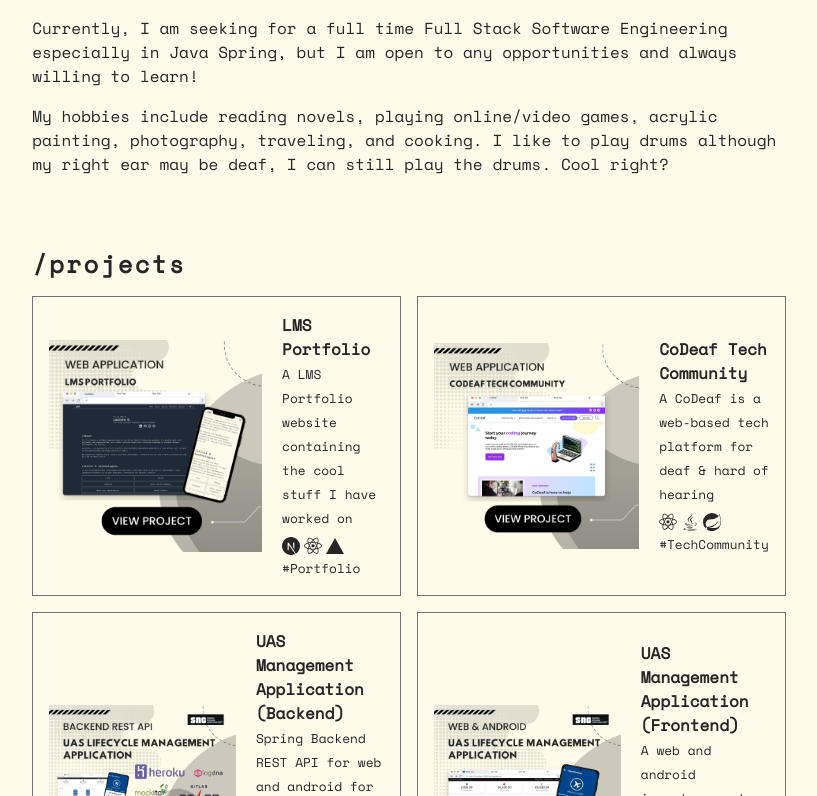
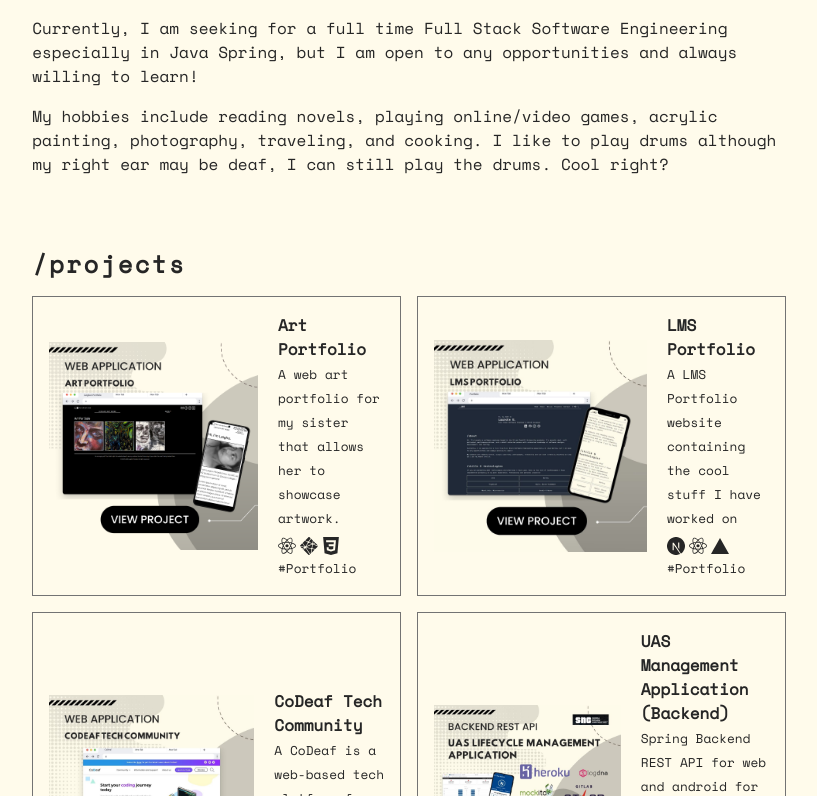
Before and after one commit to reicraftscodes/my-portfolio, a Next.js app: page / in a window 1280 px wide. Shown: the part 466-1262 px from the top of the page, without its empty margins (231-1048 px from the left). Built offline with nearby package versions, Linux system fonts and the light colour scheme.

Commit message:
feat: added new project to showcase

```diff
--- a/constants/projects.js
+++ b/constants/projects.js
@@ -20,12 +20,51 @@ import {
   SiJinja,
   SiSqlite,
   SiNextdotjs,
-  SiVercel
+  SiVercel,
+  SiNetlify,
+  SiCss3
 } from "react-icons/si"
 
 export const PROJECTS = [
   {
     id: 1,
+    title: "Art Portfolio",
+    description: " A web art portfolio for my sister that allows her to showcase artwork. ",
+    fullDesc: `
+      <ul>
+        <li style="font-weight: bold">Project Description: </li>
+        <p> The Leigha Mikaella portfolio website is a art portfolio website I created for my sister that allows her to showcase artwork and serves as a platform where she can sell her art. </p>
+        <br>
+        <li style="font-weight: bold; "> Project Link: <a style="text-decoration: underline; " href="https://leighamikaella.netlify.app/" target="_blank"> Leigha Mikaella Portfolio </a> </li>
+        <br>
+        <li style="font-weight: bold">Features: </li>
+        <br>
+        <ul>
+          <li> - Implemented a visually appealing and user-friendly interface with the option to switch between dark and light modes to enhance user experience based on personal preferences. </li>
+          <li> - The website is responsive and adapts seamlessly to different screen sizes and devices, providing a consistent and optimized experience for users on desktops, tablets, and mobile devices.</li>
+         </ul>
+        <br>
+        <li style="font-weight: bold">Technologies used: </li>
+        <ul>
+          <li> - React.js v18 </li>
+          <li> - CSS for design styling </li>
+          <li> - Netflify for deployment </li>
+        </ul>
+        <br>
+        <li> Published date:  FEBRUARY 2024 </li>
+      </ul>
+    `,
+    image: "/images/artfolio.png",
+    techs: [
+      { id: 1, name: "React.js", icon: <GrReactjs/> },
+      { id: 2, name: "Netflify", icon: <SiNetlify/> },
+      { id: 3, name: "CSS", icon: <SiCss3/> },
+
+    ],
+    other: "#Portfolio"
+  },
+  {
+    id: 2,
     title: "LMS Portfolio",
     description: " A LMS Portfolio website containing the cool stuff I have worked on ",
     fullDesc: `
@@ -36,7 +75,7 @@ export const PROJECTS = [
         <li style="font-weight: bold; "> Project Link: <a style="text-decoration: underline; " href="https://github.com/reicraftscodes/my-portfolio" target="_blank"> https://github.com/reicraftscodes/my-portfolio</a> </li>
         <br>
         <li style="font-weight: bold">Features: </li>
-        <li>Here are some possible features that I would like to implement</li>
+        <li>Here are the list features that I implemented</li>
         <br>
         <ul>
           <li> - Dark Mode and Light Mode: Implemented a visually appealing and user-friendly interface with the option to switch between dark and light modes to enhance user experience based on personal preferences. </li>
@@ -44,10 +83,10 @@ export const PROJECTS = [
           <li> - Smooth Navigation: Implemented an intuitive navigation system, allowing users to effortlessly explore the various sections of the website, enhancing the overall accessibility and user experience.</li>
          </ul>
         <br>
-        <li style="font-weight: bold">Technologies: </li>
+        <li style="font-weight: bold">Technologies used: </li>
         <ul>
           <li> - Next.js </li>
-          <li> - React.js </li>
+          <li> - React.js v18 </li>
           <li> - Vercel for deployment </li>
         </ul>
         <br>
@@ -63,7 +102,7 @@ export const PROJECTS = [
     other: "#Portfolio"
   },
   {
-    id: 2,
+    id: 3,
     title: "CoDeaf Tech Community",
     description: " A CoDeaf is a web-based tech platform for deaf & hard of hearing ",
     datePublished: "DECEMBER 2023 - PRESENT",
@@ -108,7 +147,7 @@ export const PROJECTS = [
     other: "#TechCommunity"
   },
   {
-    id: 3,
+    id: 4,
     title: "UAS Management Application (Backend)",
     description: "Spring Backend REST API for web and android for UAS Management Application",
     fullDesc: `
@@ -162,7 +201,7 @@ export const PROJECTS = [
     other: "#Unit-testing #Integration-Testing #TDD #BDD"
   },
   {
-    id: 4,
+    id: 5,
     title: "UAS Management Application (Frontend)",
     description: "A web and android inventory and tracking system for UAS Management App",
     datePublished: "DECEMBER 2021 - MARCH 2022",
@@ -212,7 +251,7 @@ export const PROJECTS = [
     other: "#End-to-end Testing #BDD"
   },
   {
-    id: 5,
+    id: 6,
     title: "ActiveBee",
     description: " A real-time web chat application that aims for Cardiff university students",
     fullDesc: `
@@ -256,7 +295,7 @@ export const PROJECTS = [
     other: "#End-to-end Testing"
   },
   {
-    id: 6,
+    id: 7,
     title: "Skill-Sharing Web Application",
     description: "A Spring Boot skill-sharing web app designed for employees of the ONS.",
     fullDesc: `
@@ -309,7 +348,7 @@ export const PROJECTS = [
     other: "#Spring MVC #Mockito #Unit Testing"
   },
   {
-    id: 7,
+    id: 8,
     title: "Charity Giving",
     description: "A web app for donating to UK charities, tracking and reaching total monetary target",
     fullDesc: `
@@ -356,7 +395,7 @@ export const PROJECTS = [
     other: "#Spring MVC #Mockito #Unit Testing"
   },
   {
-    id: 8,
+    id: 9,
     title: "Accu-Serve Customs Brokerage",
     description: "A custom brokerage web app providing clients with top-notch services ",
     datePublished: "2019",
@@ -403,7 +442,7 @@ export const PROJECTS = [
     other: ""
   },
   {
-    id: 9,
+    id: 10,
     title: "Tourist Application",
     description: "A python web application designed for visitors tourist find local shops",
     fullDesc: `
```
Also changed, not shown: public/images/artfolio.png (added).
